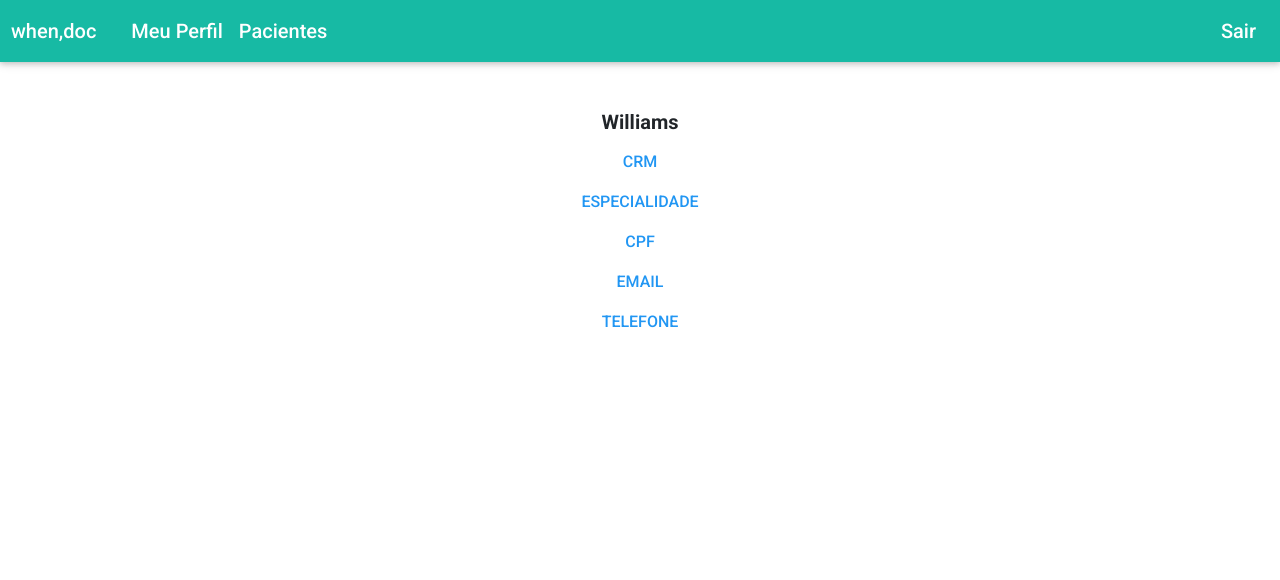
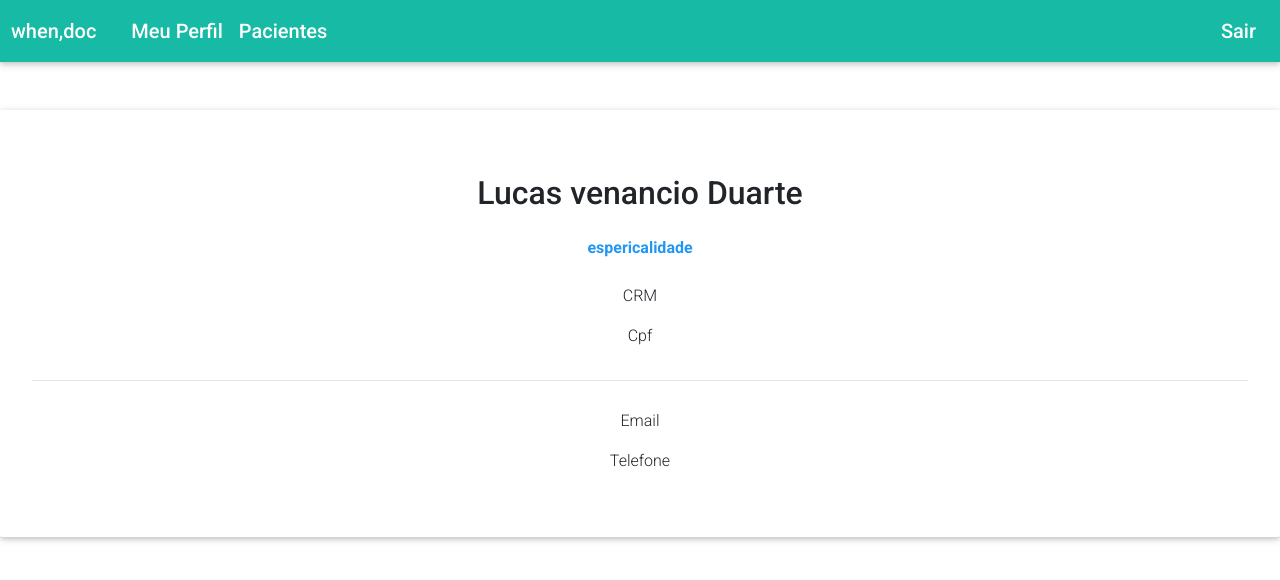
Before and after one commit to wesleylq/When-Doc-Front-end-, a React (Create React App) app: page /menu/meuPerfil in a window 1280 px wide. Shown: the top 580 px of the page. Built offline with nearby package versions, Linux system fonts and the light colour scheme.

Commit message:
atualizacao do perfil do medico

```diff
--- a/src/meuPerfil/MeuPerfil.js
+++ b/src/meuPerfil/MeuPerfil.js
@@ -4,16 +4,21 @@ import './MeuPerfil.css'
 const MeuPerfil = (props) => {
   return (
       <section className="team-section text-center my-5">
-        <div >
-          <div>
-            <h5 className="font-weight-bold mt-4 mb-3">Williams</h5>
-            <p className="text-uppercase blue-text"><strong>CRM</strong></p>
-            <p className="text-uppercase blue-text"><strong>Especialidade</strong></p>
-            <p className="text-uppercase blue-text"><strong>CPF</strong></p>
-            <p className="text-uppercase blue-text"><strong>Email</strong></p>
-            <p className="text-uppercase blue-text"><strong>Telefone</strong></p>
-          </div>
-        </div>
+          <div class="jumbotron text-center">
+              <h2 class="card-title h2">Lucas venancio Duarte</h2>
+              <p class="blue-text my-4 font-weight-bold">espericalidade</p>
+              <div class="row d-flex justify-content-center">
+                <div class="col-xl-7 pb-2">
+                  <p class="card-text">CRM</p>
+                  <p class="card-text">Cpf</p>
+                </div>
+              </div>
+              <hr class="my-4"/>
+              <div class="pt-1">
+                <p class="card-text">Email</p>
+                <p class="card-text">Telefone</p>
+              </div>
+           </div>
       </section>
   );
 }
```
